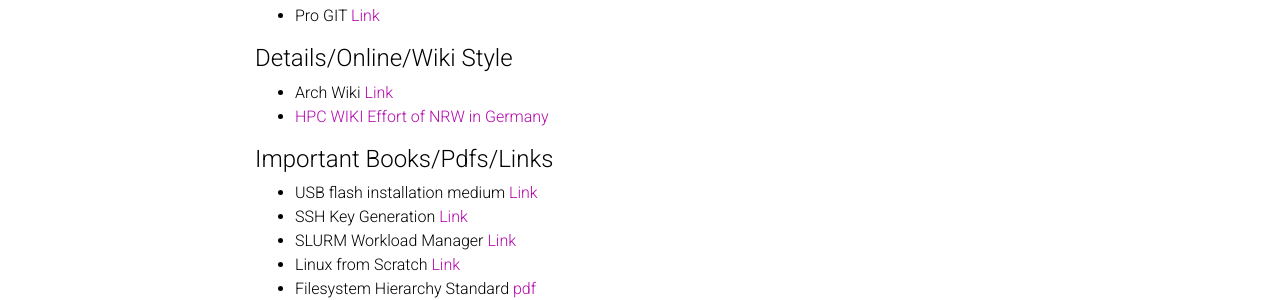
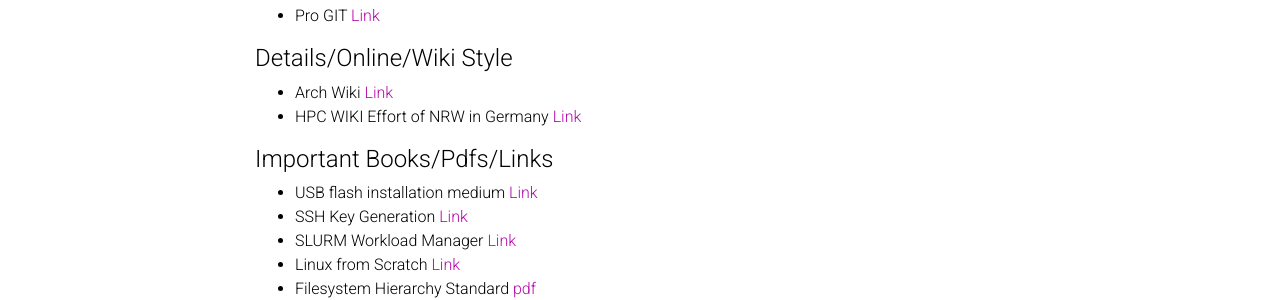
Before and after one commit to adarijani/adarijani.github.io_archived, a Jekyll site: the page built from _projects/01.unix_linux_posix.md, in a window 1280 px wide and 1291 px high. Shown: the part 390-690 px from the top of the window. Built offline with Jekyll 4.4.1, drawn with Linux system fonts in a browser that asks for light colours; comment, search, counter and statistics services are not loaded; a style sheet for code colours, icons or effects is not loaded.

Commit message:
Update 01.unix_linux_posix.md

```diff
--- a/_projects/01.unix_linux_posix.md
+++ b/_projects/01.unix_linux_posix.md
@@ -19,7 +19,7 @@
 
 #### Details/Online/Wiki Style
 - Arch Wiki [Link](https://wiki.archlinux.org/)
-- [HPC WIKI Effort of NRW in Germany](https://hpc-wiki.info/hpc/HPC_Wiki)
+- HPC WIKI Effort of NRW in Germany [Link](https://hpc-wiki.info/hpc/HPC_Wiki)
 
 #### Important Books/Pdfs/Links
 - USB flash installation medium [Link](https://wiki.archlinux.org/title/USB_flash_installation_medium)
```
